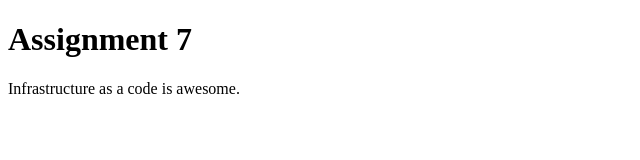
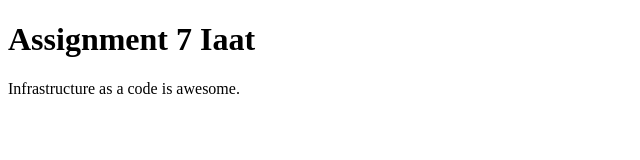
Before and after one commit to dannysith/IAAT_7, a plain HTML site: page index.html in a window 1280 px wide. Shown: the whole page, without its empty margins (0-640 px from the left). Drawn offline with Linux system fonts and the light colour scheme.

Commit message:
third commit

```diff
--- a/index.html
+++ b/index.html
@@ -1,7 +1,7 @@
 <!DOCTYPE html>
 <html>
 <body>
-<h1>Assignment 7</h1>
+<h1>Assignment 7 Iaat</h1>
 <p>Infrastructure as a code is awesome.</p>
 </body>
 </html>
```
